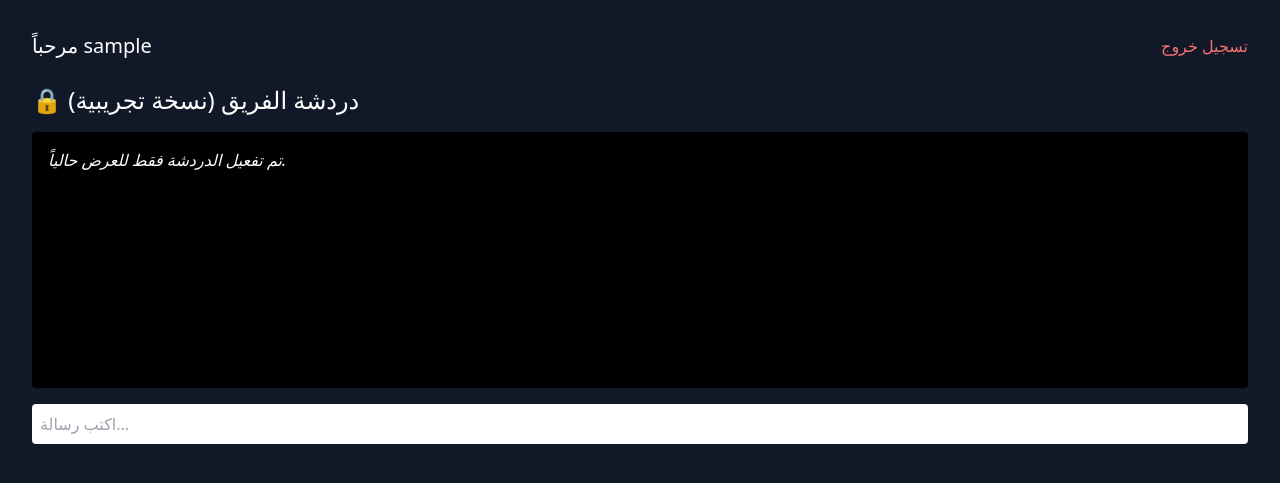
After one commit to Myar-2025/Team61119, a Flask app: page /dashboard in a window 1280 px wide. The commit adds this page. Shown: the top 483 px of the page. Run offline with Flask 3, Linux system fonts and the light colour scheme; the visitor is signed in with stand-in values (Sample User, id 1).

Commit message:
Add files via upload

```diff
--- /dev/null
+++ b/templates/dashboard.html
@@ -0,0 +1,22 @@
+<!DOCTYPE html>
+<html lang="ar">
+<head>
+  <meta charset="UTF-8">
+  <title>لوحة تحكم | Team 61119</title>
+  <link href="https://cdn.jsdelivr.net/npm/tailwindcss@2.2.19/dist/tailwind.min.css" rel="stylesheet">
+</head>
+<body class="bg-gray-900 text-white p-8">
+  <header class="flex justify-between items-center mb-6">
+    <h1 class="text-xl">مرحباً {{ username }}</h1>
+    <a href="/logout" class="text-red-400">تسجيل خروج</a>
+  </header>
+
+  <section>
+    <h2 class="text-2xl mb-4">🔒 دردشة الفريق (نسخة تجريبية)</h2>
+    <div class="bg-black p-4 h-64 overflow-y-scroll rounded mb-4" id="chatBox">
+      <div><i>تم تفعيل الدردشة فقط للعرض حالياً.</i></div>
+    </div>
+    <input type="text" placeholder="اكتب رسالة..." class="w-full p-2 rounded text-black">
+  </section>
+</body>
+</html>
```
Also changed, not shown: templates/index.html (+11 -0 lines), templates/login.html (added, +19 -0 lines).
